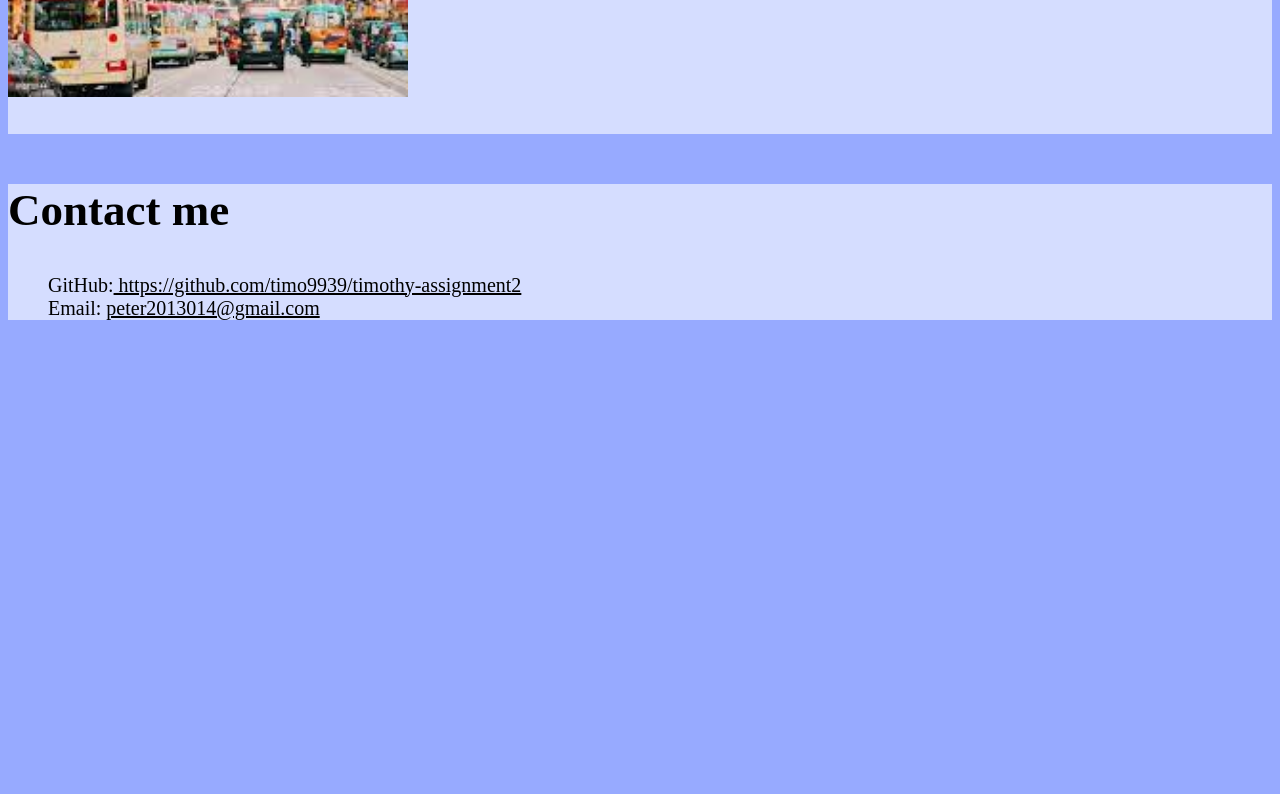
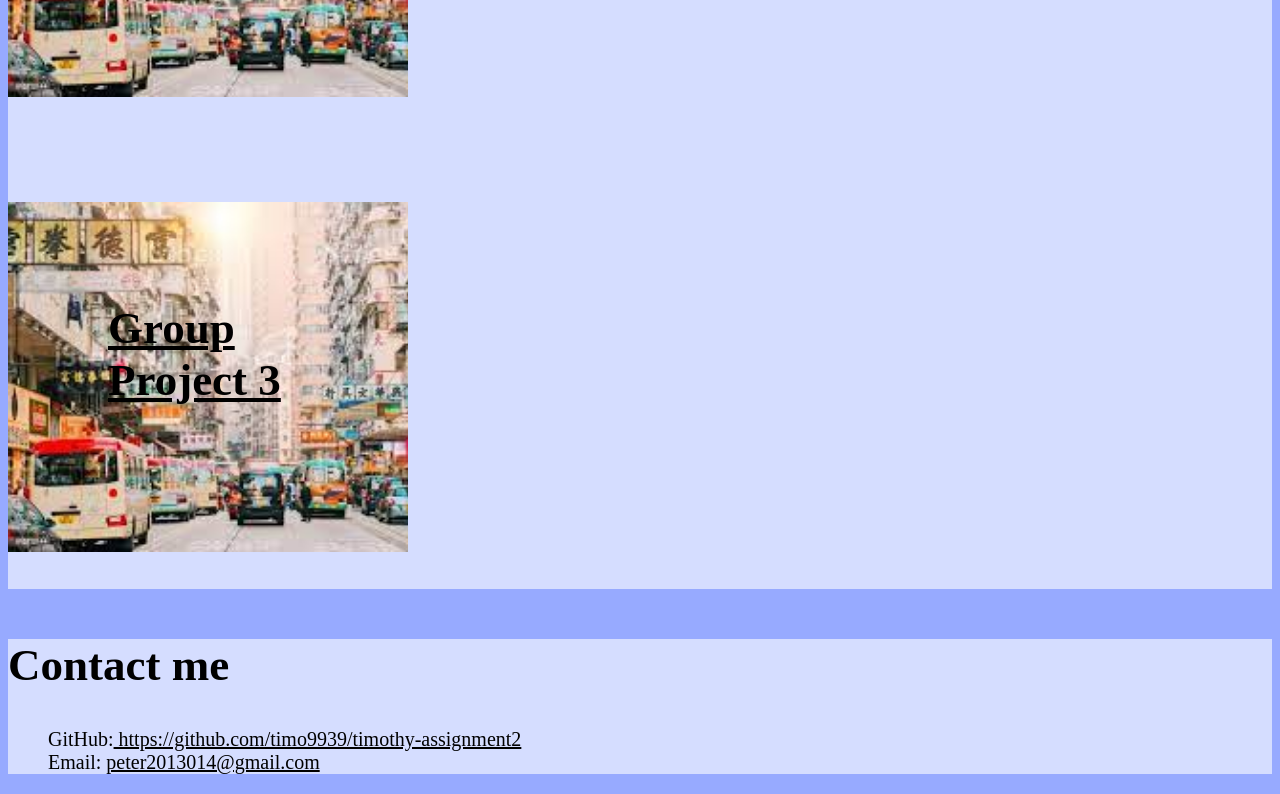
Before and after one commit to timo9939/timothy-assignment2, a plain HTML site: page index.html in a window 1280 px wide. Shown: the part 1920-2714 px from the top of the page. Before the commit the page ends 2260 px from the top, so only its background shows below. Drawn offline with Linux system fonts and the light colour scheme.

Commit message:
group project3 addedd

```diff
--- a/index.html
+++ b/index.html
@@ -54,6 +54,11 @@
   <a href="https://shrouded-woodland-67381.herokuapp.com/">
   <h2 id="assignment-3">Group Project 2</h2></a>
   </p>
+
+  <p>
+    <a href="https://watch-fans.herokuapp.com/">
+    <h2 id="assignment-3">Group Project 3</h2></a>
+    </p>
   </section>
 
   <section id="contact">
```
